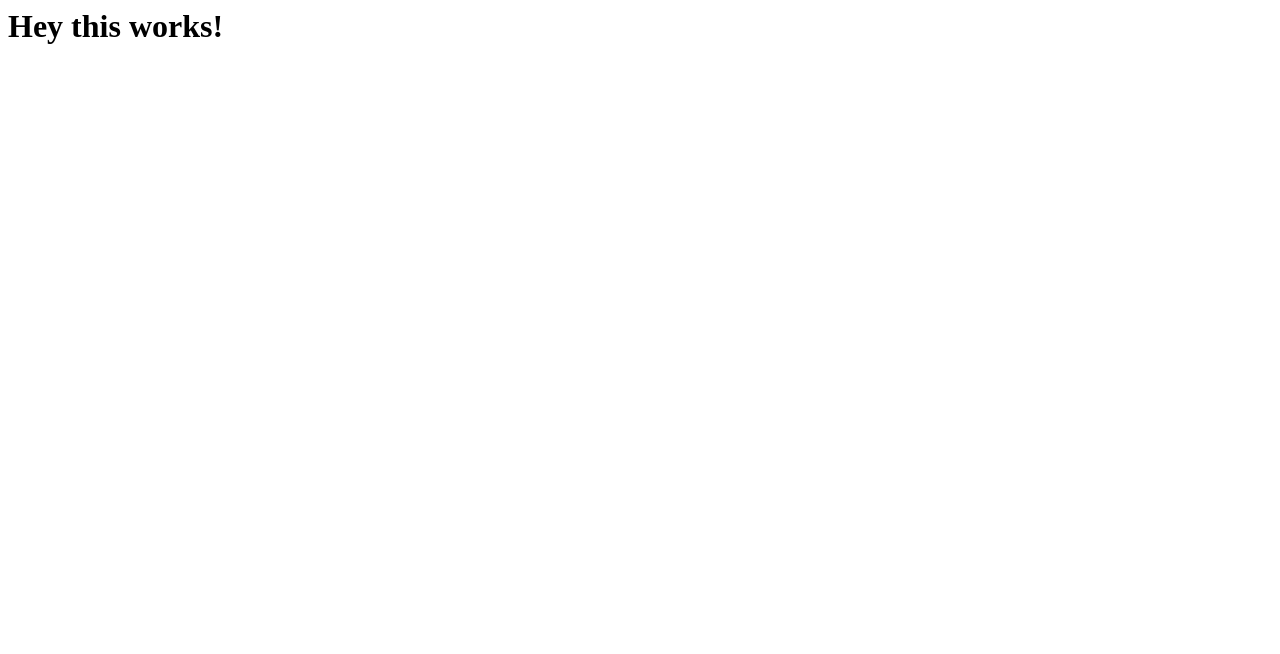
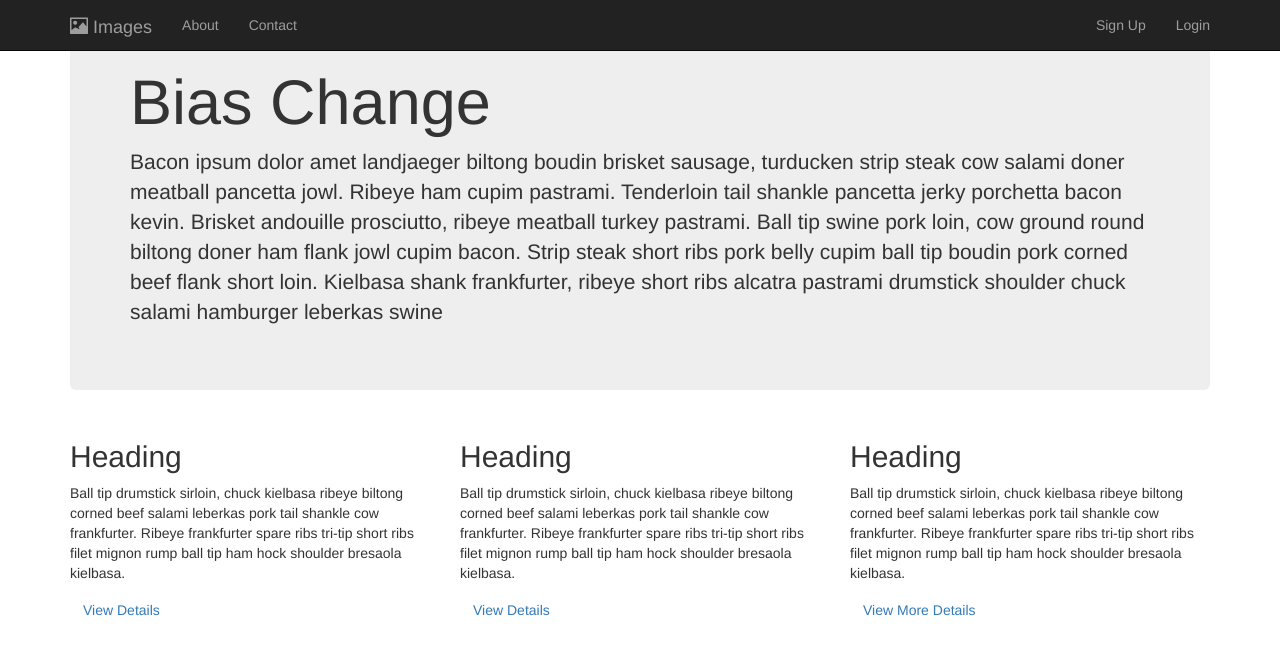
Before and after one commit to kab11/Bias-Change-, a plain HTML site: page index.html in a window 1280 px wide. Drawn offline with nearby package versions, Linux system fonts and the light colour scheme.

Commit message:
Homepage Template

```diff
--- a/index.html
+++ b/index.html
@@ -1 +1,73 @@
-<h1>Hey this works!</h1>
+<!DOCTYPE html>
+<html>
+<head>
+	<meta charset="utf-8">
+	<title>Bias Change</title>
+	 <link rel="stylesheet" type="text/css" href="https://maxcdn.bootstrapcdn.com/bootstrap/3.3.5/css/bootstrap.min.css">
+	<link href="https://maxcdn.bootstrapcdn.com/font-awesome/4.7.0/css/font-awesome.min.css" rel="stylesheet" integrity="sha384-wvfXpqpZZVQGK6TAh5PVlGOfQNHSoD2xbE+QkPxCAFlNEevoEH3Sl0sibVcOQVnN" crossorigin="anonymous">
+</head>
+<body>
+	<nav class="navbar navbar-inverse navbar-fixed-top"> <!--uses inverse color bar and fixes navbar to the top-->
+      <div class="container">
+        <div class="navbar-header">
+          <button type="button" class="navbar-toggle collapsed" data-toggle="collapse" data-target="#bs-nav-demo" aria-expanded="false">
+            <span class="sr-only">Toggle navigation</span>
+            <span class="icon-bar"></span>
+            <span class="icon-bar"></span>
+            <span class="icon-bar"></span>
+          </button>
+          <a href="#" class="navbar-brand"> <span class="glyphicon glyphicon-picture" aria-hidden="true"></span> Images</a>
+        </div>
+        <div class="collapse navbar-collapse" id="bs-nav-demo">
+          <ul class="nav navbar-nav">
+            <li><a href="#">About</a></li>
+            <li><a href="#">Contact</a></li>
+          </ul>
+          <ul class="nav navbar-nav navbar-right">
+            <li><a href="#">Sign Up</a></li>
+            <li><a href="#">Login</a></li>
+          </ul>
+        </div>
+      </div>
+    </nav>
+
+    <div class="container">
+      <div class="jumbotron">
+        <h1>Bias Change</h1>
+        <p>Bacon ipsum dolor amet landjaeger biltong boudin brisket sausage, turducken strip steak cow salami doner meatball pancetta jowl. Ribeye ham cupim pastrami. Tenderloin tail shankle pancetta jerky porchetta bacon kevin. Brisket andouille prosciutto, ribeye meatball turkey pastrami. Ball tip swine pork loin, cow ground round biltong doner ham flank jowl cupim bacon. Strip steak short ribs pork belly cupim ball tip boudin pork corned beef flank short loin. Kielbasa shank frankfurter, ribeye short ribs alcatra pastrami drumstick shoulder chuck salami hamburger leberkas swine</p>
+      </div>
+
+      <div class="row">
+        <div class="col-lg-4 col-sm-6">
+          <h2>Heading</h2>
+          <p>
+          	Ball tip drumstick sirloin, chuck kielbasa ribeye biltong corned beef salami leberkas pork tail shankle cow frankfurter. Ribeye frankfurter spare ribs tri-tip short ribs filet mignon rump ball tip ham hock shoulder bresaola kielbasa.
+          </p>
+          <p>
+          	<a class="btn btn-secondary" href="#" role="button">View Details</a>
+          </p>
+      	</div>
+      	        <div class="col-lg-4 col-sm-6">
+          <h2>Heading</h2>
+          <p>
+          	Ball tip drumstick sirloin, chuck kielbasa ribeye biltong corned beef salami leberkas pork tail shankle cow frankfurter. Ribeye frankfurter spare ribs tri-tip short ribs filet mignon rump ball tip ham hock shoulder bresaola kielbasa.
+          </p>
+          <p>
+          	<a class="btn btn-secondary" href="#" role="button">View Details</a>
+          </p>
+      	</div>
+      	        <div class="col-lg-4 col-sm-6">
+          <h2>Heading</h2>
+          <p>
+          	Ball tip drumstick sirloin, chuck kielbasa ribeye biltong corned beef salami leberkas pork tail shankle cow frankfurter. Ribeye frankfurter spare ribs tri-tip short ribs filet mignon rump ball tip ham hock shoulder bresaola kielbasa.
+          </p>
+          <p>
+          	<a class="btn btn-secondary" href="#" role="button">View More Details</a>
+          </p>
+      	</div>
+    </div>
+
+    <script src="http://code.jquery.com/jquery-2.2.4.js" integrity="sha256-iT6Q9iMJYuQiMWNd9lDyBUStIq/8PuOW33aOqmvFpqI=" crossorigin="anonymous"></script>
+    <script src="https://maxcdn.bootstrapcdn.com/bootstrap/3.3.5/js/bootstrap.min.js"></script>
+</body>
+</html>
```
